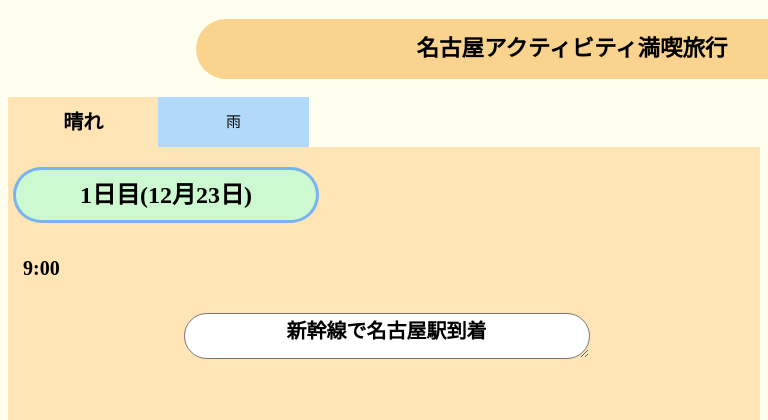
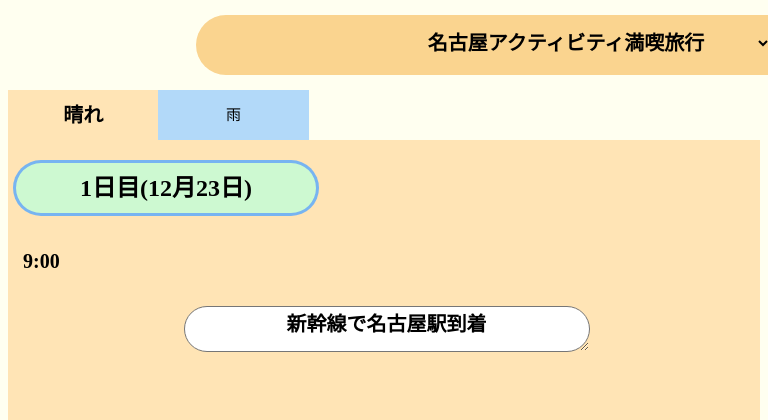
Before and after one commit to Utahshi-jp/tRAvelIN, a PHP site: page /schedule.html in a window 768 px wide; the page is wider, and only the part inside the window is pictured. Shown: the top 420 px of that part. Run offline with PHP 8.4, Linux system fonts and the light colour scheme.

Commit message:
セレクトボックス追加

```diff
--- a/display_schedule/schedule.css
+++ b/display_schedule/schedule.css
@@ -187,9 +187,28 @@
 		color: black;/*文字色指定*/
 		text-align: center;/*文字を中央に配置*/
 		font-weight: bold;
-		font-size: 20px;/*文字の大きさを指定*/
+		font-size: 15px;/*文字の大きさを指定*/
 		margin-left: 25%;/*左に空白指定*/
 	}
+
+	/* タイトルの部分のセレクトボックス */
+	select {
+		/* -webkit-appearance: none; */
+		/* -moz-appearance: none; */
+		/* appearance: none; */
+		background-color: rgb(250, 212, 143);
+		border: 1px solid rgb(250, 212, 143);
+		padding: 10px 20px;
+		width: 500px;
+		cursor: pointer;
+		font-weight: bold;
+		font-size: 30px;
+		text-align: center;
+	  }
+
+	  option{
+		font-size: 20px;
+	  }
 
 	/* 日付のデザイン */
 	.day {
@@ -220,11 +239,9 @@
 
 /* スマホ画面(パソコン用と設定事項は同じのためコメント省略) */
 @media screen and (max-width:768px) {
-
 	body{
 		background-color: #fffff0;/*画面全体の背景色設定*/
 	}
-
 
 	/* タブ全体 */
 	.area {
@@ -410,6 +427,20 @@
 		font-size: 15px;
 	}
 
+	/* タイトルの部分のセレクトボックス */
+	select {
+		/* -webkit-appearance: none; */
+		/* -moz-appearance: none; */
+		/* appearance: none; */
+		background-color: rgb(250, 212, 143);
+		border: 1px solid rgb(250, 212, 143);
+		width: 400px;
+		cursor: pointer;
+		font-weight: bold;
+		font-size: 20px;
+		text-align: center;
+	  }
+
 	/* 日付のデザイン */
 	.day {
 		width: 300px;
--- a/display_schedule/title.js
+++ b/display_schedule/title.js
@@ -5,7 +5,7 @@ fetch('sample.json')
     let output = ''; // 表示する文字列を格納する変数
     console.log(data);
     const b = data.title;//タイトルを格納
-    output += `<p><h2>${b}</h2></p>`; // 各アクティビティを`<p>`タグで囲んで出力
+    output += `<p><select><option id = "selectbox" value="option1">${b}</option></select></p>`; // 各アクティビティを`<p>`タグで囲んで出力
     console.log(output);
     resultElement.innerHTML = output; // 結果をHTMLに表示
   });
```
